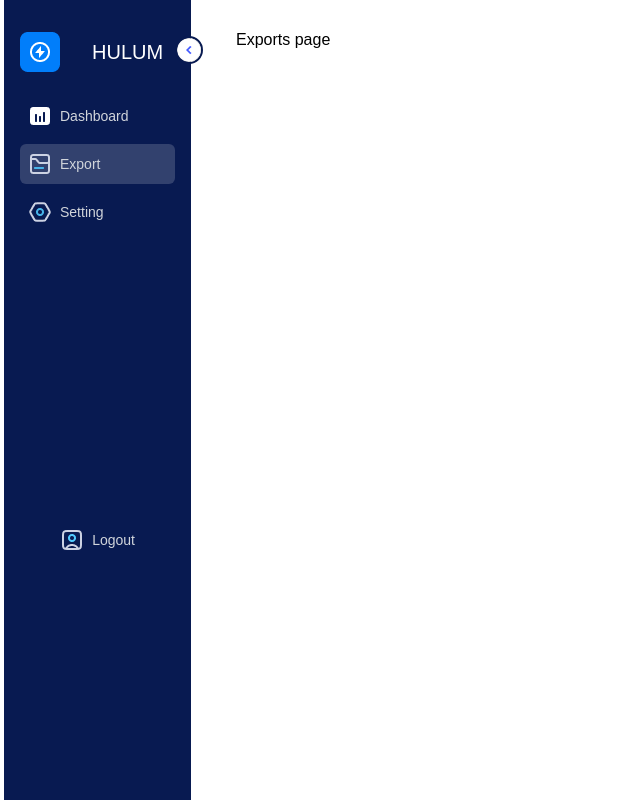
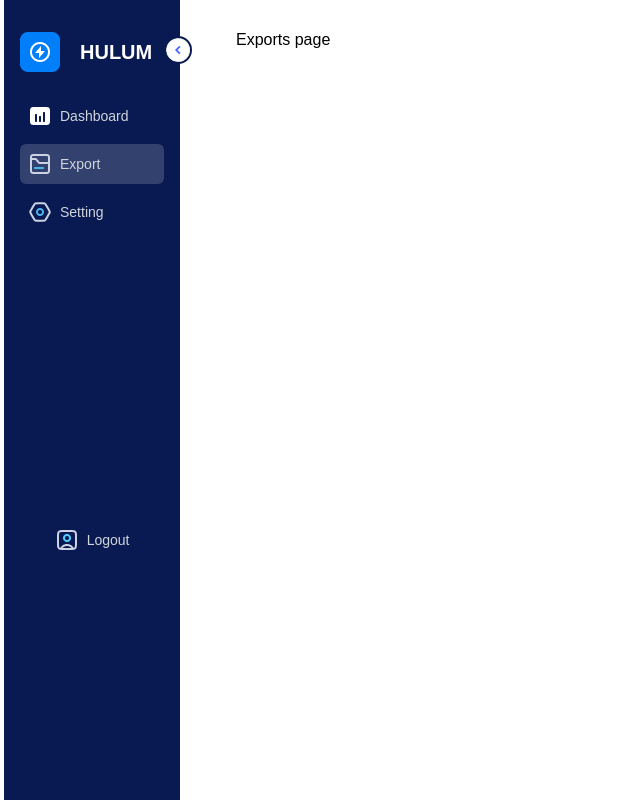
Before and after one commit to AbelBeyene/H-Admin, a React (Vite) app: page /export in a window 1280 px wide. Shown: the whole page, without its empty margins (0-640 px from the left). Built offline with nearby package versions, Linux system fonts and the light colour scheme.

Commit message:
icon fix

```diff
--- a/src/components/Navbar.jsx
+++ b/src/components/Navbar.jsx
@@ -55,7 +55,7 @@ const location =useLocation();
            border-2 rounded-full  ${!open && "rotate-180"}`}
           onClick={() => setOpen(!open)}
         />
-        <div className="flex gap-x-5 items-center">
+        <div className="flex gap-x-2 items-center">
           <img
             src={logo}
             className={`cursor-pointer duration-500 ${
@@ -67,7 +67,7 @@ const location =useLocation();
               !open && "scale-0"
             }`}
           >
-          <span className="p-3"> HULUM </span>
+          <span className="p-3 font-bold "> HULUM </span>
           </h1>
         </div>
         <ul className="pt-4  ">
```
